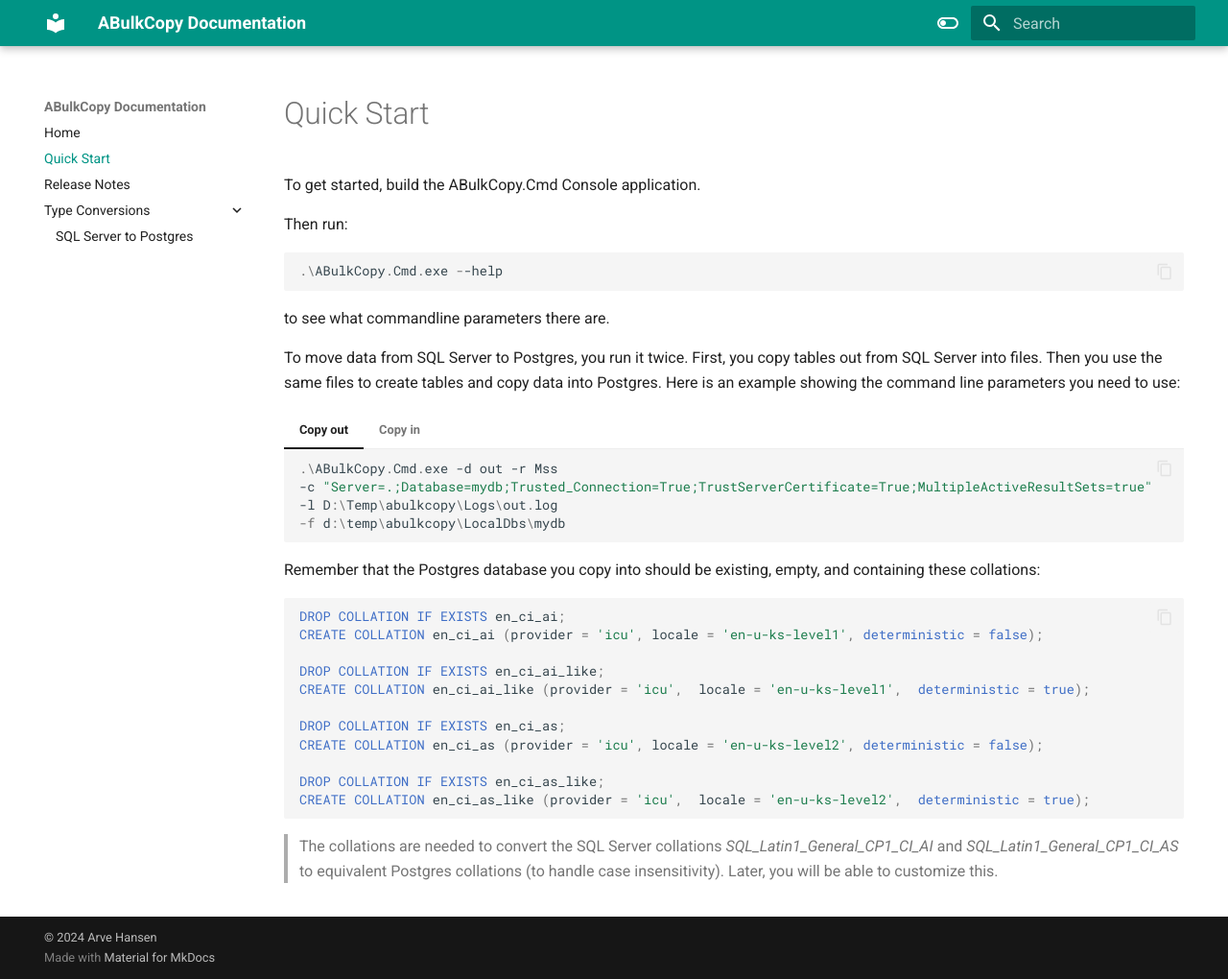
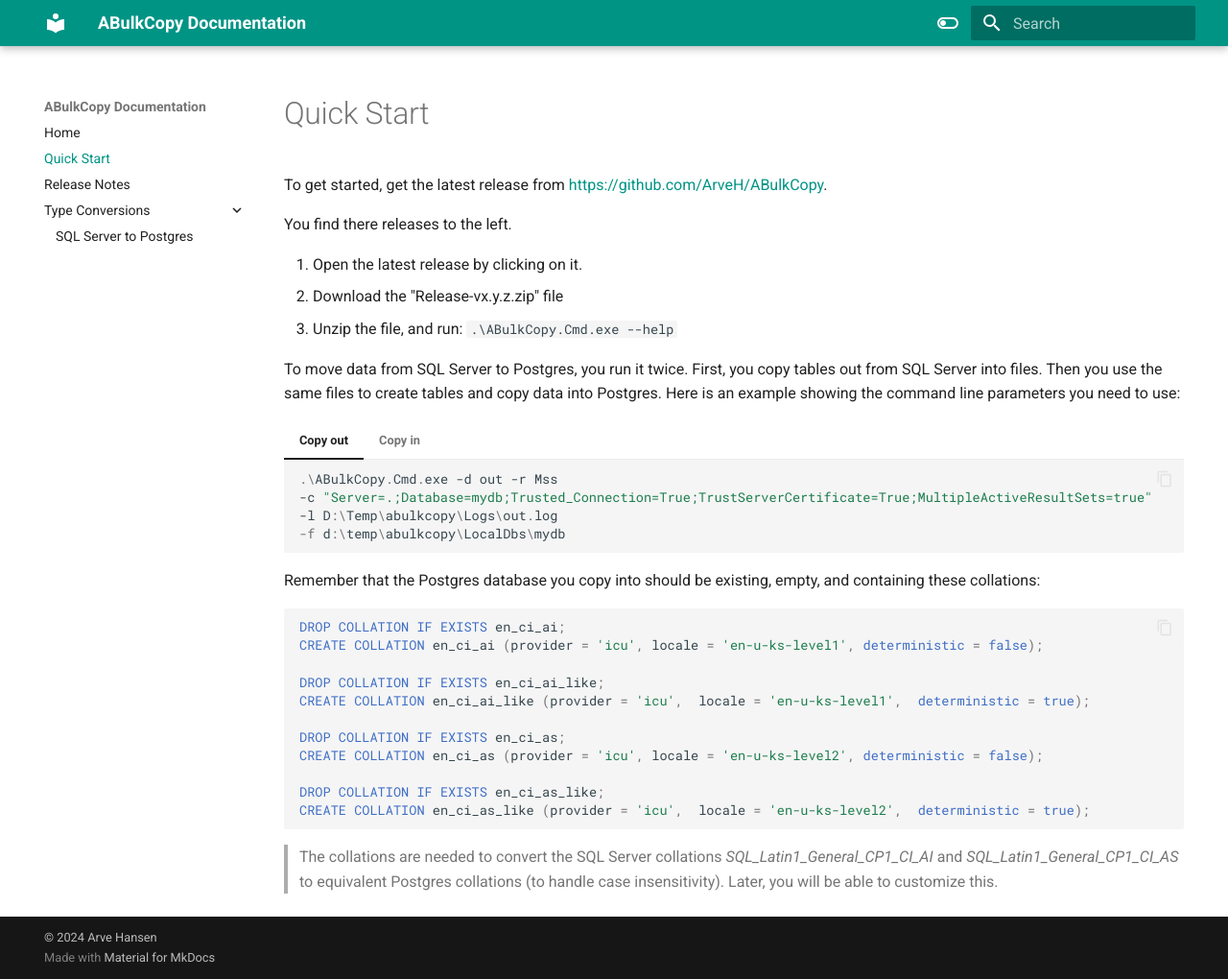
Before and after one commit to ArveH/ABulkCopy.Docs, an MkDocs documentation site: the page built from docs/quick_start.md, in a window 1280 px wide and 1020 px high. Shown: the whole window at 96% size. Built offline with MkDocs 1.6.1 and Material for MkDocs 9.7.7, drawn with Linux system fonts in a browser that asks for light colours.

Commit message:
Update quick_start

````diff
--- a/docs/quick_start.md
+++ b/docs/quick_start.md
@@ -1,14 +1,12 @@
 # Quick Start
 
-To get started, build the ABulkCopy.Cmd Console application.
+To get started, get the latest release from [https://github.com/ArveH/ABulkCopy](https://github.com/ArveH/ABulkCopy).
 
-Then run:
+You find there releases to the left.
 
-``` powershell
-.\ABulkCopy.Cmd.exe --help
-```
-
-to see what commandline parameters there are.
+1. Open the latest release by clicking on it.
+2. Download the "Release-vx.y.z.zip" file
+3. Unzip the file, and run: ``` .\ABulkCopy.Cmd.exe --help ```
 
 To move data from SQL Server to Postgres, you run it twice. First, you copy tables out from SQL Server into files. Then you use the same files to create tables and copy data into Postgres. Here is an example showing the command line parameters you need to use:
 
````
